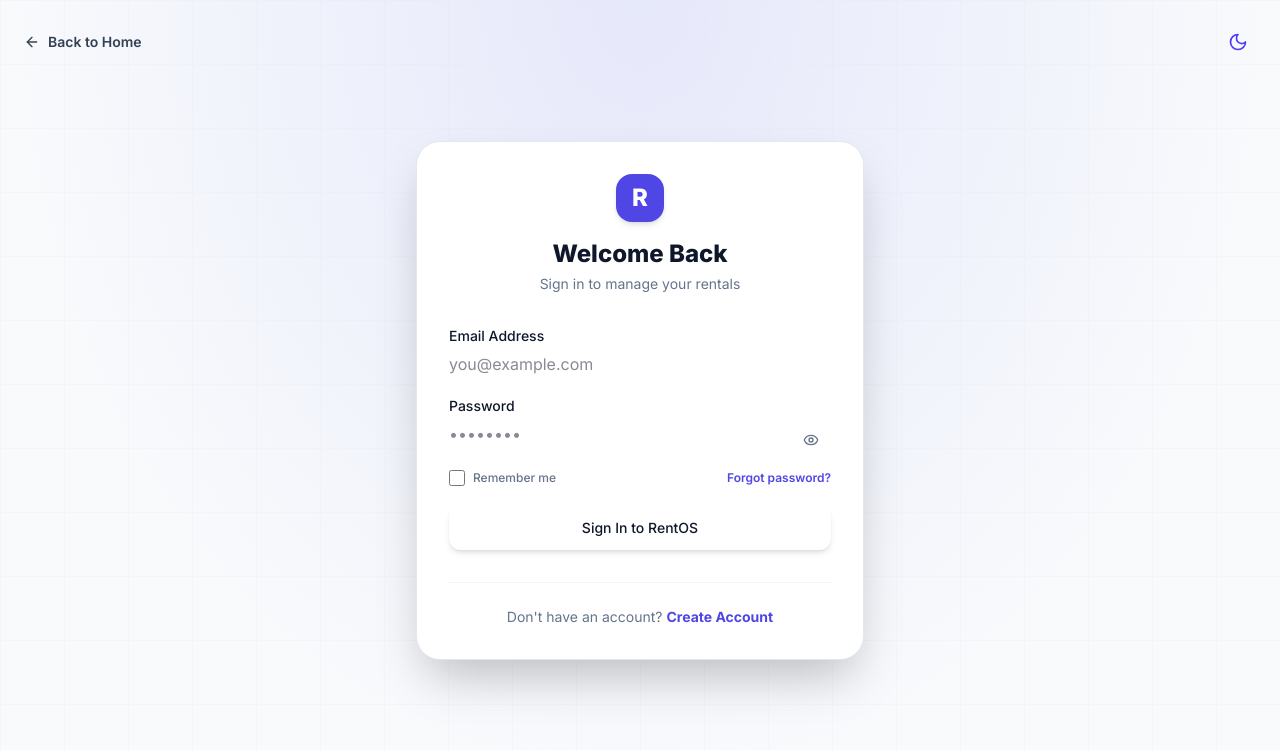
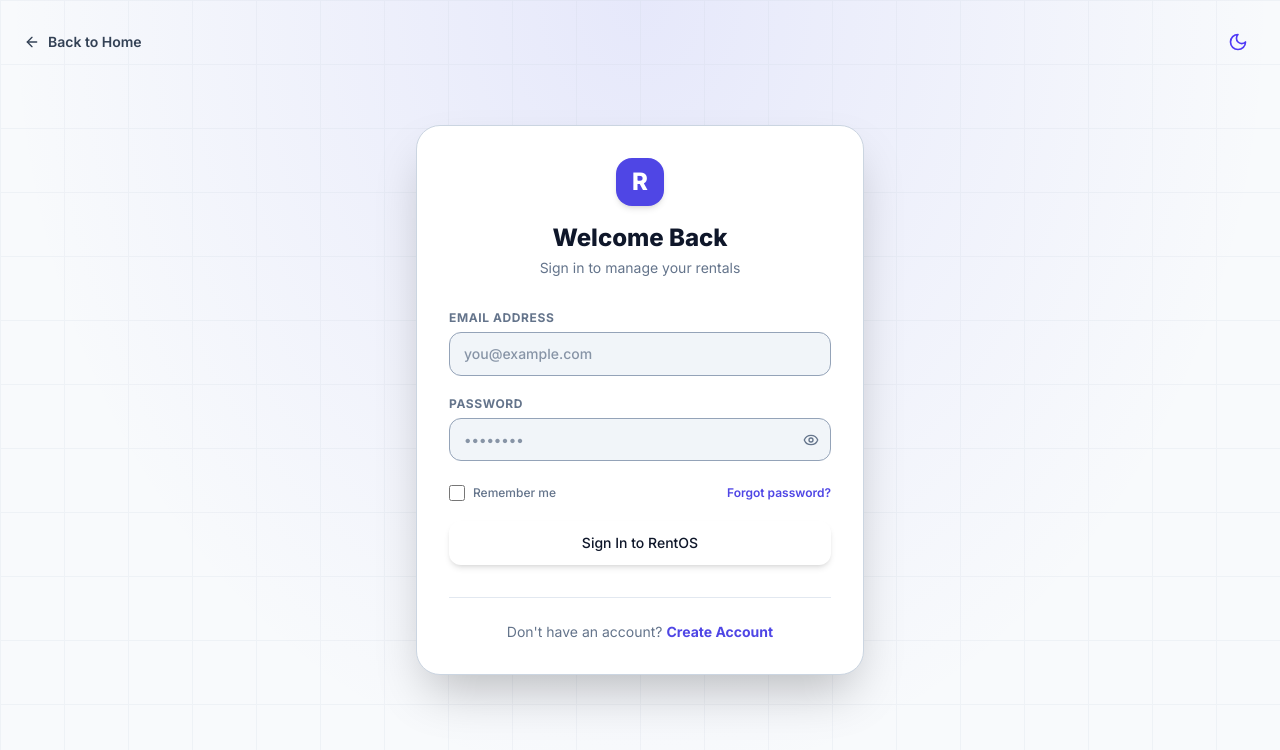
Before and after one commit to priyanshu07rai/oddoxrent, a React (Vite) app in the folder frontend-react/: page /login in a window 1280 px wide. Shown: the top 750 px of the page. Built offline with nearby package versions, Linux system fonts and the light colour scheme.

Commit message:
fix: apply high contrast distinct border, fill, and focus ring styling across all form inputs

```diff
--- a/frontend-react/src/components/ui/DatePicker.jsx
+++ b/frontend-react/src/components/ui/DatePicker.jsx
@@ -2,13 +2,12 @@
 import Input from './Input';
 
 const DatePicker = React.forwardRef((props, ref) => {
-  // Use a customized type="date" input with our Input wrapper
   return (
     <Input
       type="date"
       ref={ref}
       {...props}
-      className={`[&::-webkit-calendar-picker-indicator]:filter [&::-webkit-calendar-picker-indicator]:invert ${props.className || ''}`}
+      className={`cursor-pointer ${props.className || ''}`}
     />
   );
 });
--- a/frontend-react/src/components/ui/Input.jsx
+++ b/frontend-react/src/components/ui/Input.jsx
@@ -11,23 +11,23 @@
   const inputId = id || React.useId();
 
   return (
-    <div className={`w-full ${className}`}>
+    <div className="w-full">
       {label && (
-        <label htmlFor={inputId} className="block text-sm font-medium text-text mb-1.5">
+        <label htmlFor={inputId} className="block text-xs font-bold text-text-muted uppercase tracking-wider mb-1.5">
           {label}
         </label>
       )}
       <input
         id={inputId}
         ref={ref}
-        className={`input-base ${error ? 'border-danger focus:border-danger focus:ring-danger' : ''}`}
+        className={`input-base ${error ? 'border-danger focus:border-danger focus:ring-danger' : ''} ${className}`}
         {...rest}
       />
       {error && (
-        <p className="mt-1.5 text-sm text-danger">{error}</p>
+        <p className="mt-1.5 text-xs text-danger font-medium">{error}</p>
       )}
       {hint && !error && (
-        <p className="mt-1.5 text-sm text-text-muted">{hint}</p>
+        <p className="mt-1.5 text-xs text-text-muted">{hint}</p>
       )}
     </div>
   );
--- a/frontend-react/src/index.css
+++ b/frontend-react/src/index.css
@@ -41,9 +41,9 @@
   --bg-subtle: #f1f5f9;
   --bg-overlay: #ffffff;
 
-  --border: #e2e8f0;
-  --border-subtle: #f1f5f9;
-  --border-strong: #cbd5e1;
+  --border: #cbd5e1;
+  --border-subtle: #e2e8f0;
+  --border-strong: #94a3b8;
 
   --text: #0f172a;
   --text-secondary: #334155;
@@ -74,9 +74,9 @@
   --bg-subtle: #18181b;
   --bg-overlay: #1e1e24;
 
-  --border: #27272a;
-  --border-subtle: #1f1f23;
-  --border-strong: #3f3f46;
+  --border: #3f3f46;
+  --border-subtle: #27272a;
+  --border-strong: #52525b;
 
   --text: #f4f4f5;
   --text-secondary: #a1a1aa;
@@ -116,11 +116,45 @@
     -ms-user-select: none;
   }
 
-  input, textarea, [contenteditable="true"], .select-text {
+  /* Global Form Field Distinct Base Styling */
+  input[type="text"],
+  input[type="email"],
+  input[type="password"],
+  input[type="number"],
+  input[type="tel"],
+  input[type="date"],
+  input[type="search"],
+  textarea,
+  select {
+    border: 1.5px solid var(--border-strong) !important;
+    background-color: var(--bg-subtle) !important;
+    color: var(--text) !important;
     user-select: text !important;
     -webkit-user-select: text !important;
     -moz-user-select: text !important;
     -ms-user-select: text !important;
+    transition: border-color 0.2s ease, box-shadow 0.2s ease, background-color 0.2s ease;
+  }
+
+  input[type="text"]:focus,
+  input[type="email"]:focus,
+  input[type="password"]:focus,
+  input[type="number"]:focus,
+  input[type="tel"]:focus,
+  input[type="date"]:focus,
+  input[type="search"]:focus,
+  textarea:focus,
+  select:focus {
+    border-color: var(--accent) !important;
+    background-color: var(--bg-elevated) !important;
+    box-shadow: 0 0 0 3px var(--accent-subtle) !important;
+    outline: none !important;
+  }
+
+  input::placeholder,
+  textarea::placeholder {
+    color: var(--text-muted) !important;
+    opacity: 0.75;
   }
 
   ::selection {
@@ -156,6 +190,31 @@
     padding-right: 1rem;
   }
 
+  /* High contrast distinct input base */
+  .input-base {
+    width: 100%;
+    border-radius: 0.75rem;
+    border: 1.5px solid var(--border-strong);
+    background-color: var(--bg-subtle);
+    color: var(--text);
+    padding: 0.65rem 0.875rem;
+    font-size: 0.875rem;
+    font-weight: 500;
+    outline: none;
+    transition: all 0.2s ease-in-out;
+  }
+
+  .input-base:hover {
+    border-color: var(--accent);
+    background-color: var(--bg-elevated);
+  }
+
+  .input-base:focus {
+    border-color: var(--accent);
+    background-color: var(--bg-elevated);
+    box-shadow: 0 0 0 3.5px var(--accent-subtle);
+  }
+
   .card {
     border-radius: 1rem;
     border: 1px solid var(--border);
```
Also changed, not shown: 1 other file (tests, documents, lock files or other folders).
